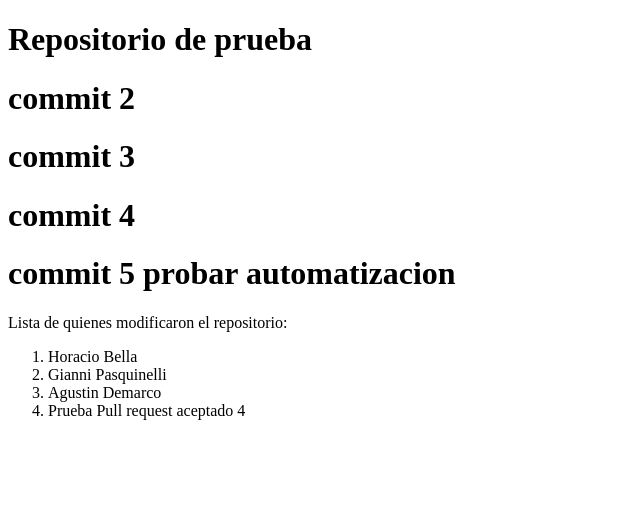
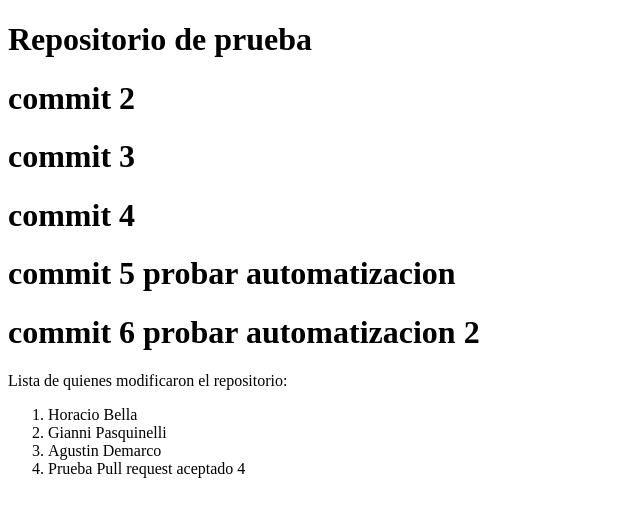
Before and after one commit to Dashboard-pacifico/prueba1, a plain HTML site: page index.html in a window 1280 px wide. Shown: the whole page, without its empty margins (0-640 px from the left). Drawn offline with Linux system fonts and the light colour scheme.

Commit message:
commit 6

```diff
--- a/index.html
+++ b/index.html
@@ -13,6 +13,7 @@
     <h1>commit 3</h1>
     <h1>commit 4</h1>
     <h1>commit 5 probar automatizacion</h1>
+    <h1>commit 6 probar automatizacion 2</h1>
     <p>Lista de quienes modificaron el repositorio:</p>
     <ol>
         <li>Horacio Bella</li>
```
